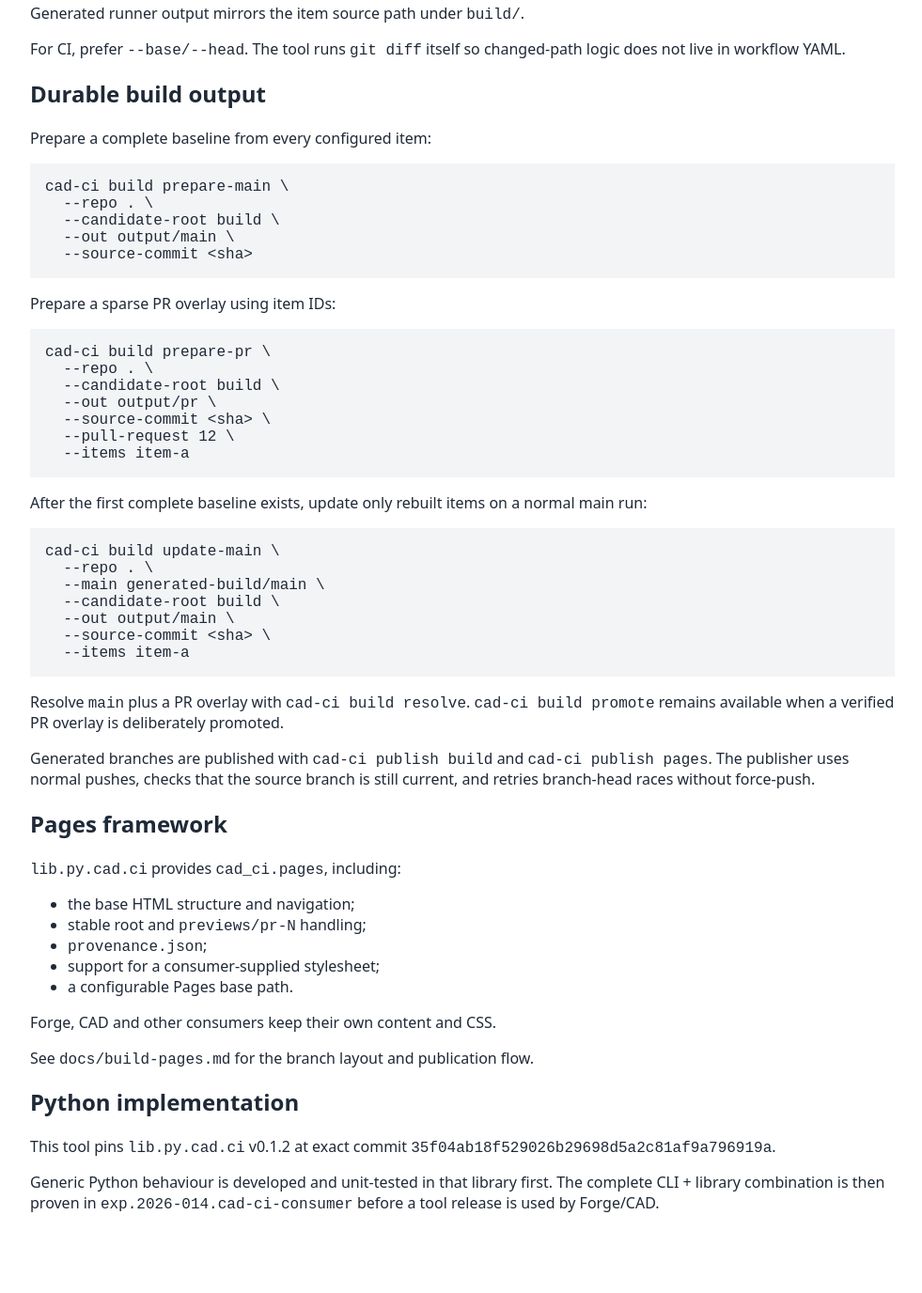
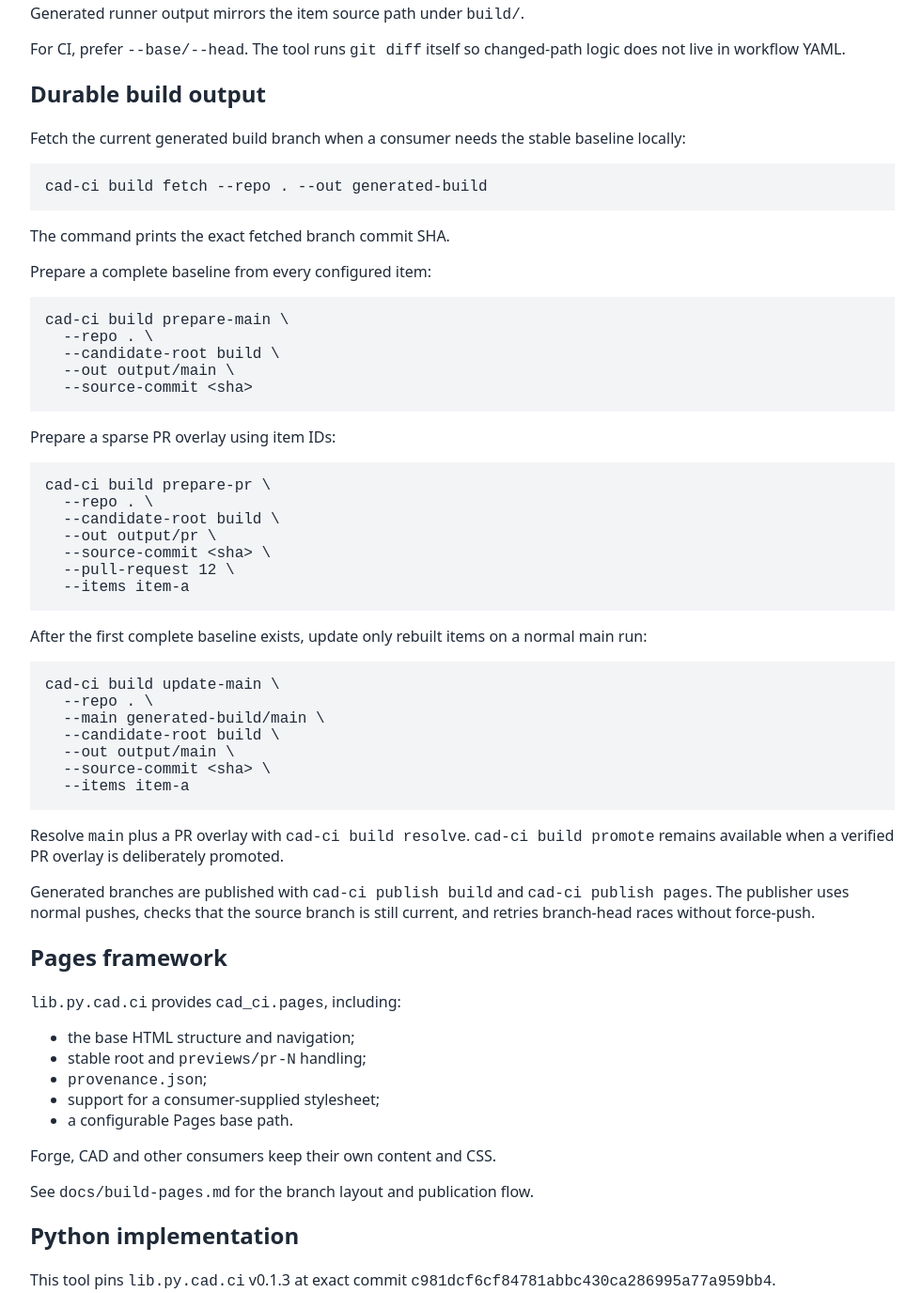
Before and after one commit to brainboxemb/tool.cad.ci, a plain HTML site: page index.html in a window 1280 px wide. Shown: the part 1446-2822 px from the top of the page at 94% size, without its empty margins (148-1129 px from the left). Drawn offline with Linux system fonts and the light colour scheme.

Commit message:
Publish docs at 181e82f188d91416ed33d496566a0678b27ea834

```diff
--- a/index.html
+++ b/index.html
@@ -66,6 +66,11 @@ cad-ci run --repo . --item item-a --until verify
 <p>Generated runner output mirrors the item source path under <code>build/</code>.</p>
 <p>For CI, prefer <code>--base/--head</code>. The tool runs <code>git diff</code> itself so changed-path logic does not live in workflow YAML.</p>
 <h2>Durable build output</h2>
+<p>Fetch the current generated build branch when a consumer needs the stable
+baseline locally:</p>
+<pre><code class="language-text">cad-ci build fetch --repo . --out generated-build
+</code></pre>
+<p>The command prints the exact fetched branch commit SHA.</p>
 <p>Prepare a complete baseline from every configured item:</p>
 <pre><code class="language-text">cad-ci build prepare-main \
   --repo . \
@@ -105,8 +110,8 @@ cad-ci run --repo . --item item-a --until verify
 <p>Forge, CAD and other consumers keep their own content and CSS.</p>
 <p>See <code>docs/build-pages.md</code> for the branch layout and publication flow.</p>
 <h2>Python implementation</h2>
-<p>This tool pins <code>lib.py.cad.ci</code> v0.1.2 at exact commit
-<code>35f04ab18f529026b29698d5a2c81af9a796919a</code>.</p>
+<p>This tool pins <code>lib.py.cad.ci</code> v0.1.3 at exact commit
+<code>c981dcf6cf84781abbc430ca286995a77a959bb4</code>.</p>
 <p>Generic Python behaviour is developed and unit-tested in that library first.
 The complete CLI + library combination is then proven in
 <code>exp.2026-014.cad-ci-consumer</code> before a tool release is used by Forge/CAD.</p>
--- a/provenance.json
+++ b/provenance.json
@@ -1,5 +1,5 @@
 {
   "generator": "tool.cad.ci",
   "schema": 1,
-  "source_commit": "e4143c15a71efe1195401bdb59ba29da73f218a5"
+  "source_commit": "181e82f188d91416ed33d496566a0678b27ea834"
 }
```
